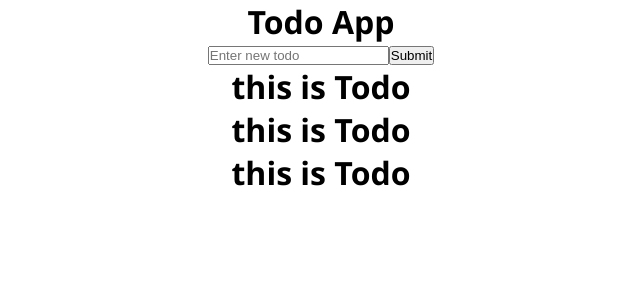
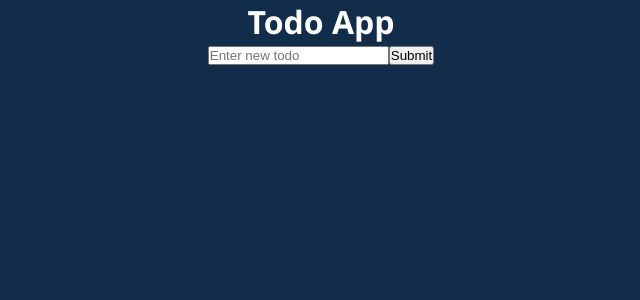
Before and after one commit to shykulamykhailo/25-todo-app-v2, a React (Create React App) app: page / in a window 1280 px wide. Shown: the top 300 px of the page, without its empty margins (319-959 px from the left). Built offline with nearby package versions, Linux system fonts and the light colour scheme.

Commit message:
add functions

```diff
--- a/src/App.js
+++ b/src/App.js
@@ -1,3 +1,4 @@
+import { useState } from 'react'
 import Todo from './components/Todos/Todo'
 import TodoList from './components/Todos/TodoList'
 import TodoForm from './components/Todos/TodoForm'
@@ -5,11 +6,12 @@
 import './App.css'
 
 function App() {
+  const [todos, setTodos] = useState([])
   return (
     <div className="App">
       <h1>Todo App</h1>
       <TodoForm />
-      <TodoList />
+      <TodoList todos={todos} />
     </div>
   )
 }
--- a/src/components/Todos/Todo.js
+++ b/src/components/Todos/Todo.js
@@ -1,6 +1,5 @@
-
-function Todo() {
-  return <h1>this is Todo</h1>
+function Todo({ todo }) {
+  return <h3>{todo}</h3>
 }
 
 export default Todo
--- a/src/components/Todos/TodoList.js
+++ b/src/components/Todos/TodoList.js
@@ -1,12 +1,6 @@
 import Todo from './Todo'
-function TodoList() {
-  return (
-    <>
-      <Todo />
-      <Todo />
-      <Todo />
-    </>
-  )
+function TodoList({ todos }) {
+  return todos.map((todo, index) => <Todo key={index} todo={todo} />)
 }
 
 export default TodoList
--- a/src/index.css
+++ b/src/index.css
@@ -6,4 +6,6 @@
 body {
   font-family: 'Segoe UI', 'Roboto', 'Oxygen', 'Ubuntu', 'Cantarell',
     'Fira Sans', 'Droid Sans', 'Helvetica Neue', sans-serif;
+  color: white;
+  background-color: #112d49;
 }
```
